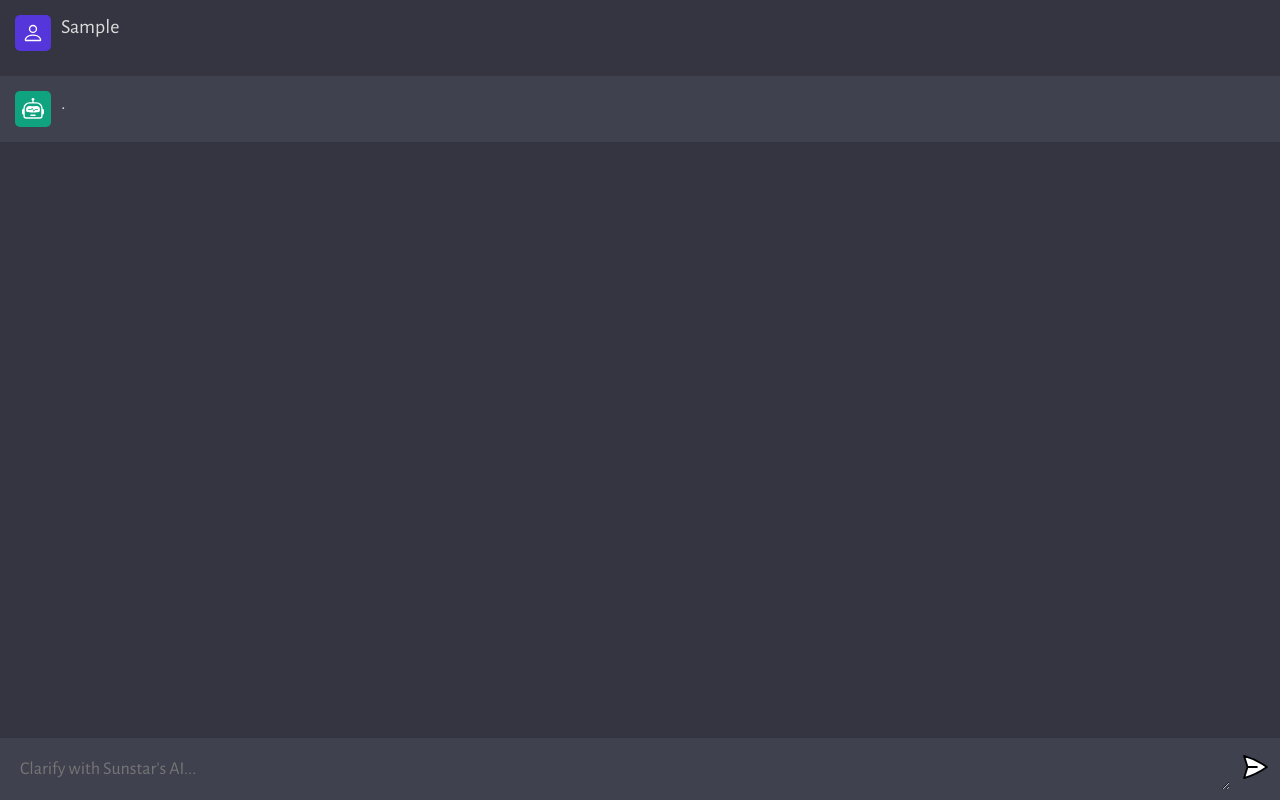
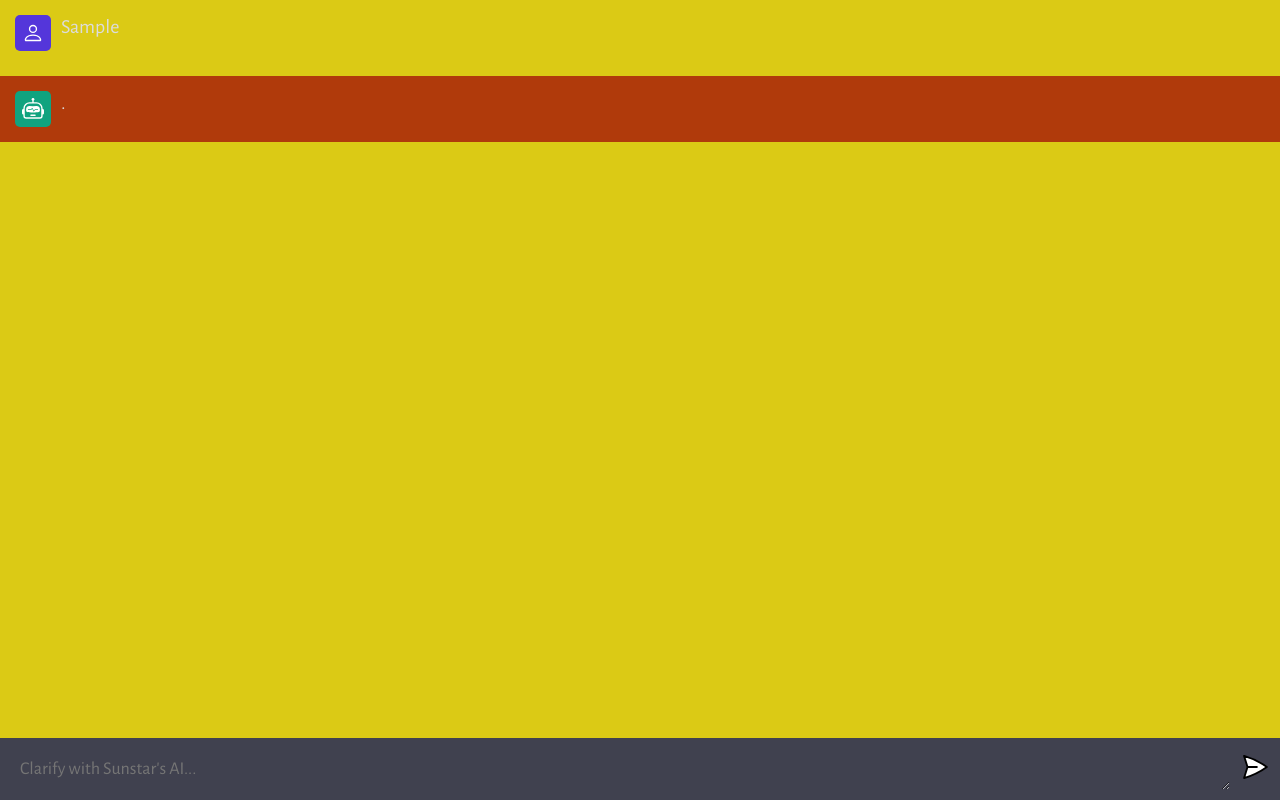
Before and after one commit to ErrorCoder-sunstar/Sunstar-s-AI, a website built with Vite: page client/index.html in a window 1280 px wide. Both pictures are taken after typing "Sample" into the empty fields and a click on the button 1255 px from the left and 769 px from the top of the page. Built offline with nearby package versions, Linux system fonts and the light colour scheme; no server answers.

Commit message:
Update style.css

```diff
--- a/client/style.css
+++ b/client/style.css
@@ -8,13 +8,13 @@
 }
 
 body {
-  background: #343541;
+  background: #509525;
 }
 
 #app {
   width: 100vw;
   height: 100vh;
-  background: #343541;
+  background: #dbca15;
 
   display: flex;
   flex-direction: column;
@@ -50,7 +50,7 @@ body {
 }
 
 .ai {
-  background: #40414F;
+  background: #b03a0b;
 }
 
 .chat {
```
